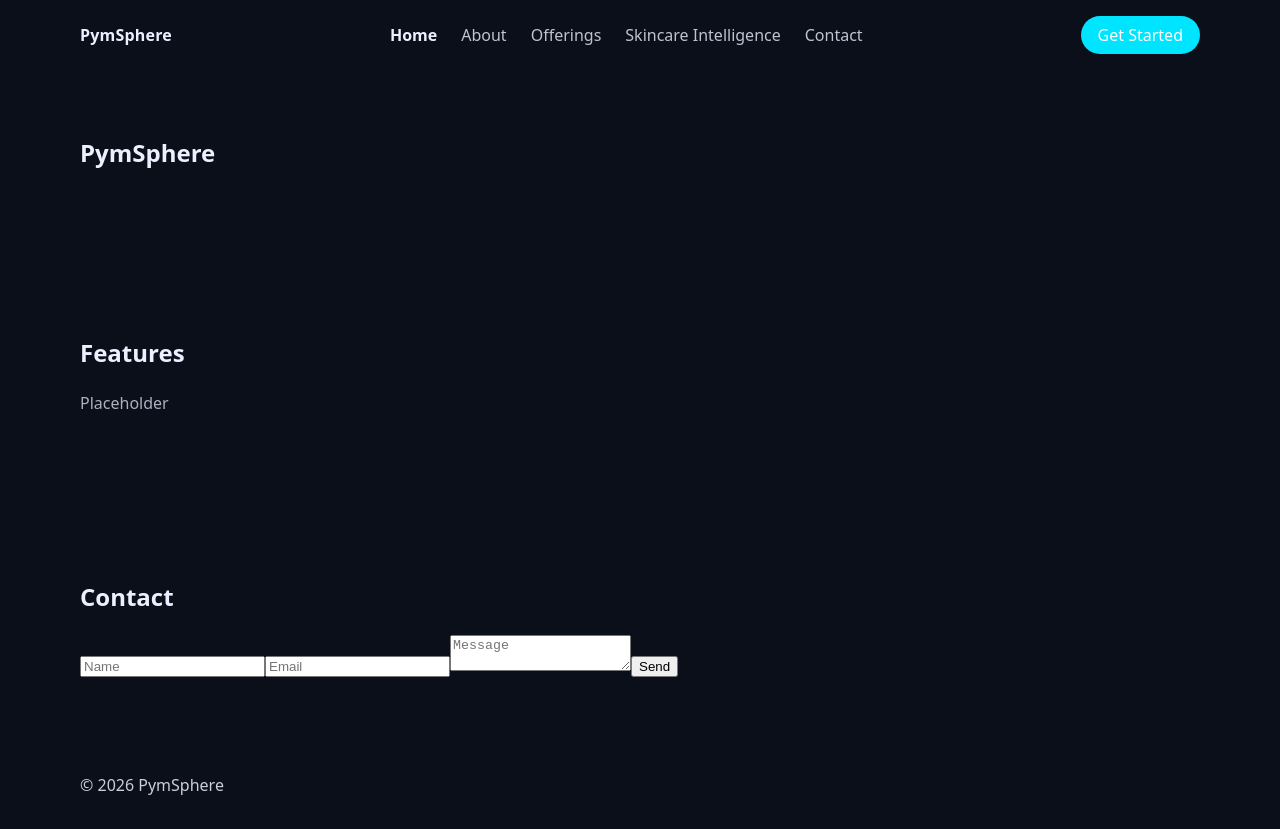
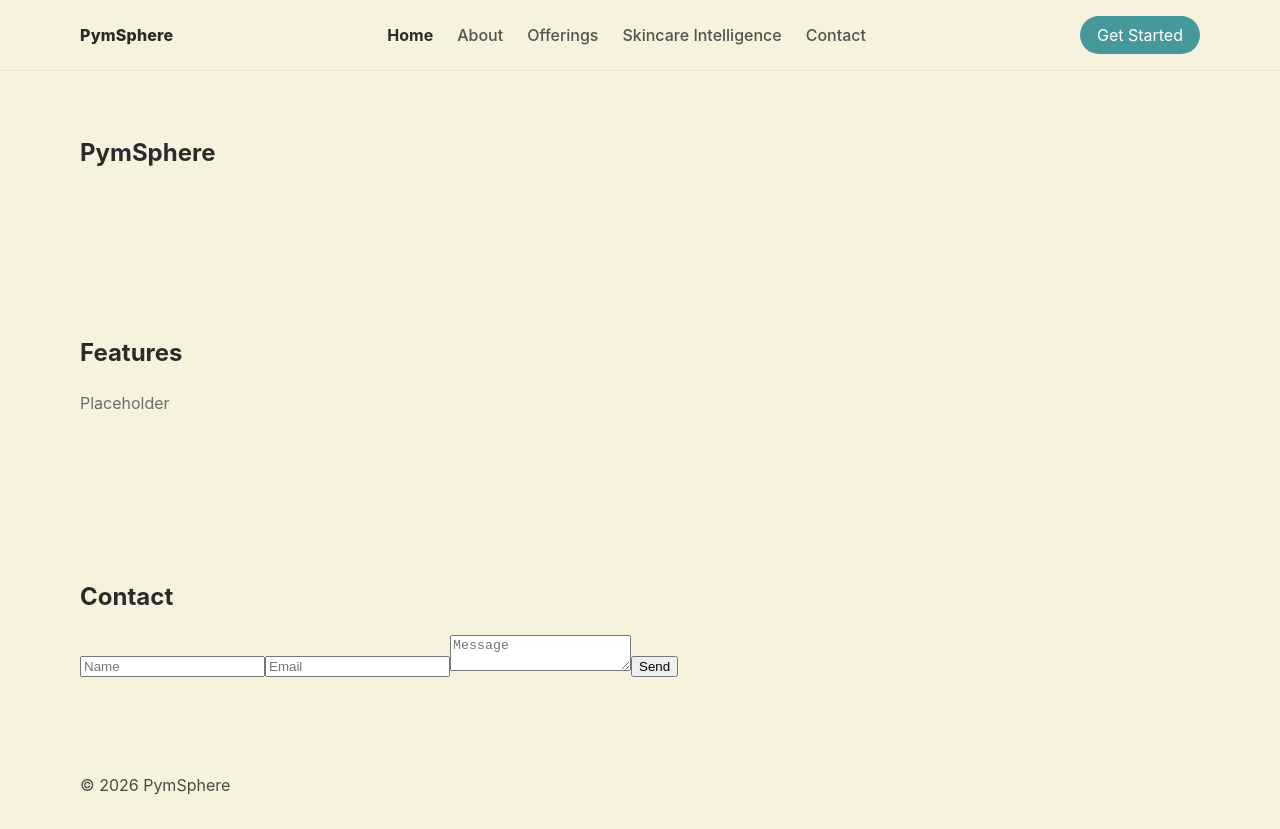
Before and after one commit to BeeDev-ValorCollective/pymSphere-client, a React (Vite) app: page / in a window 1280 px wide. Built offline with nearby package versions, Linux system fonts and the light colour scheme; no server answers.

Commit message:
Update design tokens to match PymSphere Figma system

```diff
--- a/src/styles/tokens.css
+++ b/src/styles/tokens.css
@@ -1,22 +1,48 @@
 :root {
-  /* Colors */
-  --bg: #0b0f1a;
-  --surface: rgba(255, 255, 255, 0.06);
-  --text: #eaf0ff;
-  --muted: rgba(234, 240, 255, 0.72);
-  --accent: #00e5ff;
-  --accent-2: #b400ff;
+  /* =================================
+     COLOR SYSTEM (Figma)
+     Calm • Human • Trust-Driven
+  ================================= */
 
-  /* Type */
-  --font-sans: ui-sans-serif, system-ui, -apple-system, Segoe UI, Roboto, Inter,
-    Arial, "Apple Color Emoji", "Segoe UI Emoji";
+  /* Backgrounds */
+  --bg: #f7f2dd; /* Warm Cream – page background */
+  --surface: #ffffff; /* Cards / panels */
+
+  /* Text */
+  --text: #2b2b2b; /* Primary text */
+  --muted: #6b6b6b; /* Secondary text */
+
+  /* Brand Colors */
+  --rose: #ce7c7f; /* Dusty Rose – hero / highlights */
+  --peach: #e6b79c; /* Soft Peach – secondary sections */
+  --mint: #91c4b7; /* Muted Mint – icons / accents */
+  --teal: #45999b; /* Deep Teal – primary actions */
+  --olive: #a8af4b; /* Olive Accent – subtle emphasis */
+
+  /* Buttons */
+  --accent: var(--teal); /* Primary button */
+  --accent-2: var(--rose); /* CTA / highlight button */
+
+  /* =================================
+     TYPOGRAPHY
+  ================================= */
+
+  --font-sans: "Inter", ui-sans-serif, system-ui, -apple-system,
+    BlinkMacSystemFont, "Segoe UI", Roboto, Arial, sans-serif;
+
   --font-display: var(--font-sans);
 
-  /* Layout */
+  /* =================================
+     LAYOUT
+  ================================= */
+
   --container: 1120px;
-  --radius: 16px;
+  --radius: 18px;
 
-  /* Spacing scale */
+  /* =================================
+     SPACING SCALE
+  ================================= */
+
   --s-1: 4px;
   --s-2: 8px;
   --s-3: 12px;
@@ -25,7 +51,12 @@
   --s-6: 32px;
   --s-7: 48px;
   --s-8: 64px;
+  --s-9: 96px;
 
-  /* Shadows / glow */
-  --glow: 0 0 24px rgba(0, 229, 255, 0.25);
+  /* =================================
+     ELEVATION / SHADOWS
+  ================================= */
+
+  --shadow-soft: 0 10px 30px rgba(0, 0, 0, 0.08);
+  --shadow-card: 0 14px 40px rgba(0, 0, 0, 0.1);
 }
```
